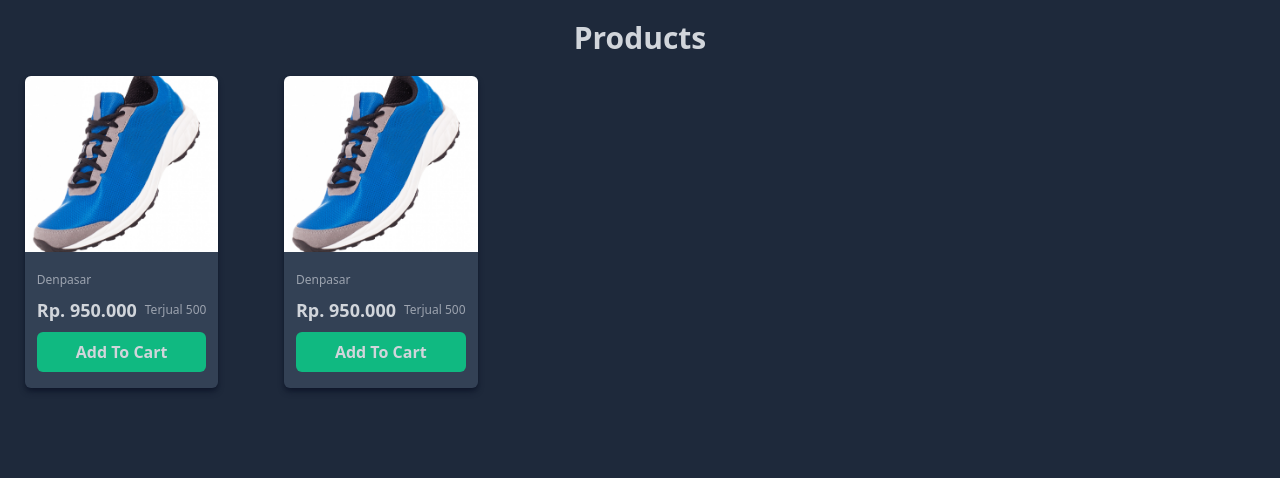
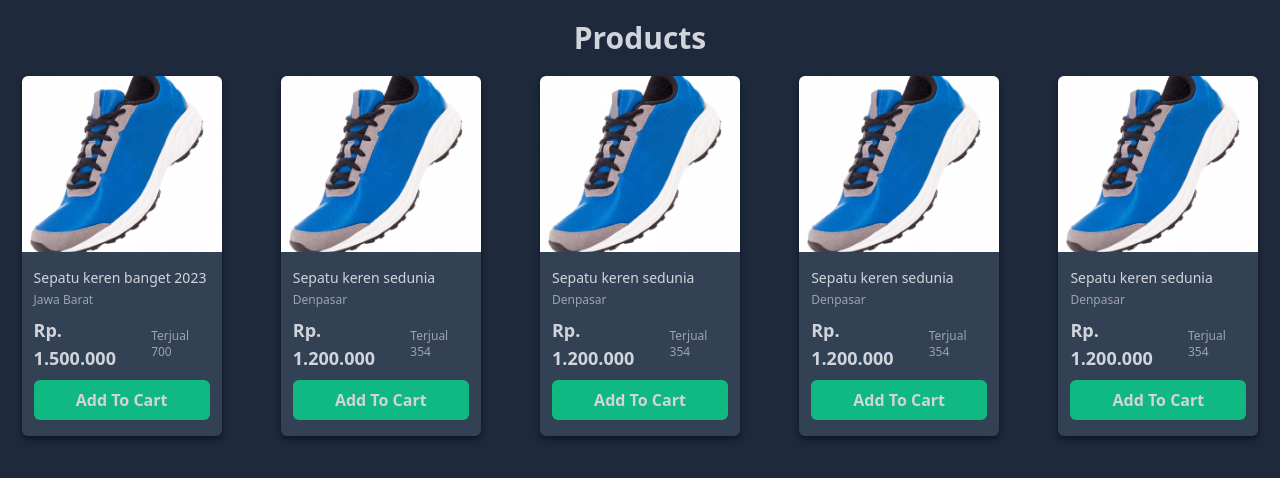
Before and after one commit to ciptacoding/REACT, a React (Vite) app: page /products in a window 1280 px wide. Shown: the top 478 px of the page. Built offline with nearby package versions, Linux system fonts and the light colour scheme.

Commit message:
Feat: added static data for card

```diff
--- a/src/Pages/products.jsx
+++ b/src/Pages/products.jsx
@@ -1,31 +1,65 @@
 import CardProduct from "../Components/Fragments/CardProduct";
 import MainLayouts from "../Components/Layouts/MainLayouts";
+
+const products = [
+   {
+      id: 1,
+      image: "./images/shoes2.jpg",
+      name: "Sepatu keren banget 2023",
+      location: "Jawa Barat",
+      price: "1.500.000",
+      sold: 700,
+   },
+   {
+      id: 2,
+      image: "./images/shoes2.jpg",
+      name: "Sepatu keren sedunia",
+      location: "Denpasar",
+      price: "1.200.000",
+      sold: 354,
+   },
+   {
+      id: 3,
+      image: "./images/shoes2.jpg",
+      name: "Sepatu keren sedunia",
+      location: "Denpasar",
+      price: "1.200.000",
+      sold: 354,
+   },
+   {
+      id: 4,
+      image: "./images/shoes2.jpg",
+      name: "Sepatu keren sedunia",
+      location: "Denpasar",
+      price: "1.200.000",
+      sold: 354,
+   },
+   {
+      id: 5,
+      image: "./images/shoes2.jpg",
+      name: "Sepatu keren sedunia",
+      location: "Denpasar",
+      price: "1.200.000",
+      sold: 354,
+   },
+];
 
 const ProductsPage = () => {
    return (
       <MainLayouts title="Products">
          <div className="grid grid-cols-1 sm:grid-cols-3 md:grid-cols-4 lg:grid-cols-5 justify-items-center gap-4">
-            <CardProduct>
-               <CardProduct.Header image="./images/shoes2.jpg" />
-               <CardProduct.Body
-                  title="Sepatu paling keren sedunia"
-                  location="Denpasar"
-                  price="950.000"
-                  sold="500"
-               />
-               <CardProduct.Footer />
-            </CardProduct>
-
-            <CardProduct>
-               <CardProduct.Header image="./images/shoes2.jpg" />
-               <CardProduct.Body
-                  title="Sepatu paling keren sedunia"
-                  location="Denpasar"
-                  price="950.000"
-                  sold="500"
-               />
-               <CardProduct.Footer />
-            </CardProduct>
+            {products.map((product) => (
+               <CardProduct key={product.id}>
+                  <CardProduct.Header image={product.image} />
+                  <CardProduct.Body
+                     name={product.name}
+                     location={product.location}
+                     price={product.price}
+                     sold={product.sold}
+                  />
+                  <CardProduct.Footer />
+               </CardProduct>
+            ))}
          </div>
       </MainLayouts>
    );
```
